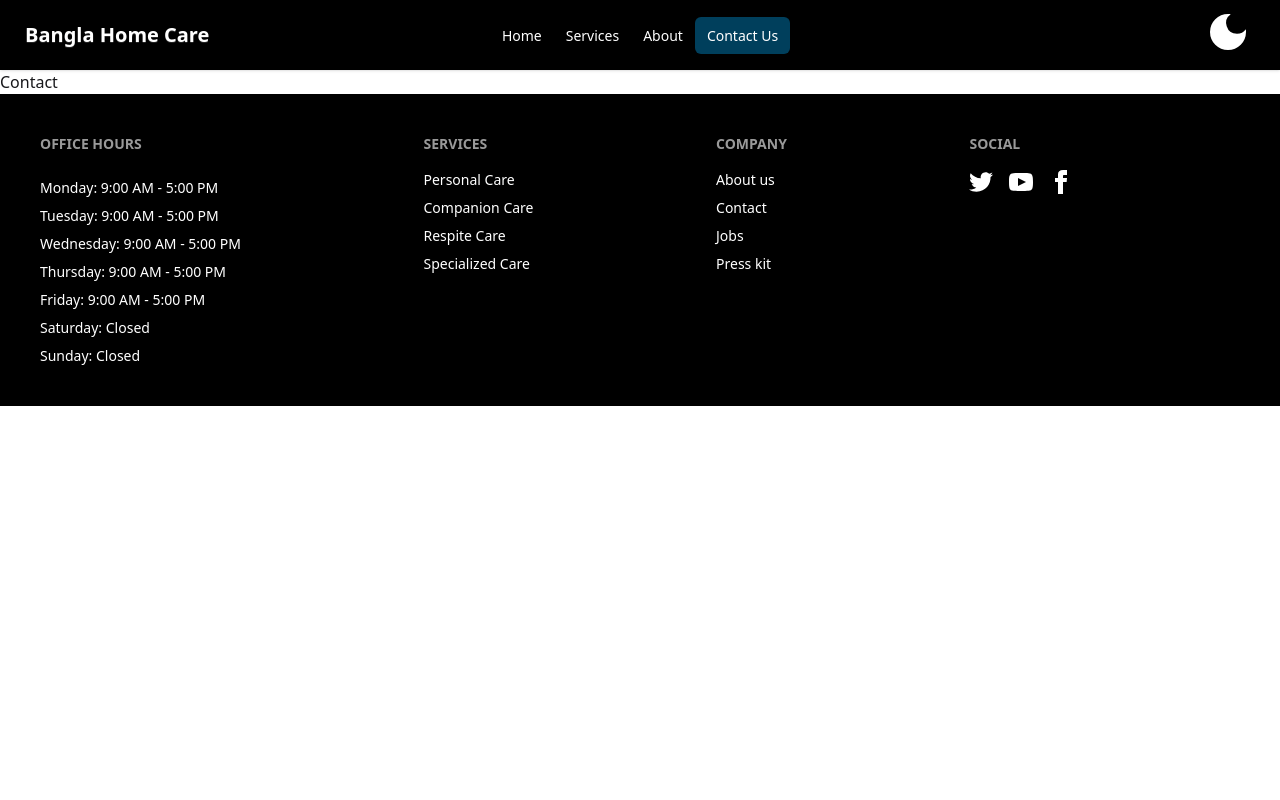
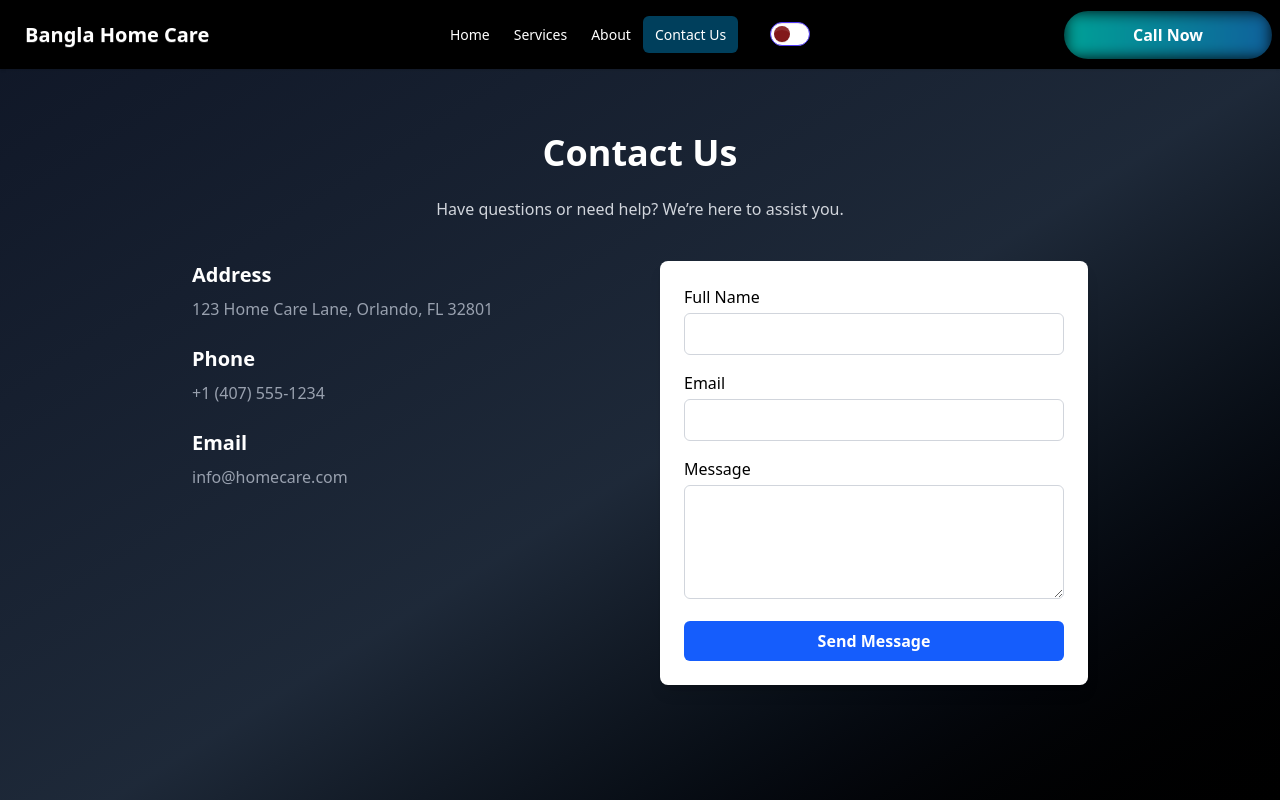
Before and after one commit to foysal90/bhc, a React (Vite) app in the folder bangla-home-care/: page /contact in a window 1280 px wide. Shown: the top 800 px of the page. Built offline with nearby package versions, Linux system fonts and the light colour scheme.

Commit message:
animation added

```diff
--- a/bangla-home-care/package.json
+++ b/bangla-home-care/package.json
@@ -17,6 +17,7 @@
     "react-icons": "^5.5.0",
     "react-responsive-carousel": "^3.2.23",
     "react-router-dom": "^7.7.1",
+    "react-simple-typewriter": "^5.0.1",
     "tailwindcss": "^4.1.11"
   },
   "devDependencies": {
--- a/bangla-home-care/src/components/About/About.jsx
+++ b/bangla-home-care/src/components/About/About.jsx
@@ -1,7 +1,7 @@
 import React, { useState } from "react";
 import { FaHeart, FaUserFriends, FaHandsHelping } from "react-icons/fa";
 import ConsultationModal from "../ConsultationModal/ConsultationModal";
-
+import { Typewriter } from "react-simple-typewriter";
 const About = () => {
   const [showModal, setShowModal] = useState(false);
 
@@ -9,14 +9,33 @@ const About = () => {
     <div className="bg-gray-50 py-12 px-4 sm:px-6 lg:px-20">
       {/* Hero Section */}
       <div className="max-w-5xl mx-auto text-center">
-        <h1 className="text-4xl font-bold text-gray-800 mb-4">
-          About Aisha Home Care
+        <h1 className="text-4xl font-bold text-blue-200 mb-4">
+          About Bangla Home Care
         </h1>
-        <p className="text-gray-600 text-lg">
-          At Aisha Home Care, we are committed to improving lives by providing
+        <p className="text-3xl text-black mb-4 leading-relaxed">
+          At Bangla Home Care, we are committed to{" "}
+          <Typewriter
+            words={[
+              "Improving lives by providing Compassionate care",
+              "Delivering personalized in-home support",
+              "Empowering families with reliable assistance",
+              "High-quality in-home care services",
+              "Your family is our family",
+            ]}
+            loop={5}
+            cursor
+            cursorStyle="_"
+            typeSpeed={100}
+            deleteSpeed={50}
+            delaySpeed={1000}
+          />
+        </p>
+
+        {/* <p className="text-gray-600 text-lg">
+          At Bangla Home Care, we are committed to improving lives by providing
           compassionate, high-quality in-home care services. Your family is our
           family.
-        </p>
+        </p> */}
       </div>
 
       {/* Mission & Values */}
--- a/bangla-home-care/src/components/Banner/Banner.jsx
+++ b/bangla-home-care/src/components/Banner/Banner.jsx
@@ -13,7 +13,7 @@ import { Link } from "react-router-dom";
 
 const Banner = () => {
   return (
-    <div className="bg-gray-900 text-white px-6 py-10">
+    <div className="bg-gradient-to-t from-black via-zinc-800 to-neutral-900 text-white px-6 py-10">
       <div className="max-w-7xl mx-auto grid grid-cols-1 md:grid-cols-2 gap-10 items-center">
         {/* Left side text */}
         <div className="space-y-6">
@@ -30,10 +30,19 @@ const Banner = () => {
             <button className="bg-orange-500 hover:bg-orange-600 transition text-white px-5 py-2 rounded-full">
               Request Consultation
             </button>
-            <button className="border border-white hover:bg-white hover:text-black transition px-5 py-2 rounded-full">
-              <p>
-                 <Link to="tel:+4074764044">Call Now</Link>{" "}
-              </p>
+            <button className="relative inline-block px-6 py-3 rounded-full overflow-hidden group transition-all duration-300 transform hover:scale-105 animate-pulse hover:shadow-xl">
+              <span className="absolute inset-0 bg-gradient-to-r from-purple-600 via-pink-500 to-red-500 group-hover:from-pink-600 group-hover:to-yellow-500 transition-all duration-500 ease-in-out blur-sm opacity-70"></span>
+              <span
+                className="relative text-white font-semibold z-10
+               "
+              >
+                <Link
+                  className="overflow-hidden group transition-all duration-300 transform hover:scale-105 hover:shadow-xl animate-pulse"
+                  to="tel:+4074764044"
+                >
+                  Call Now
+                </Link>
+              </span>
             </button>
           </div>
         </div>
--- a/bangla-home-care/src/components/Contact/Contact.jsx
+++ b/bangla-home-care/src/components/Contact/Contact.jsx
@@ -1,9 +1,83 @@
-import React from 'react'
+import React from "react";
 
-const Contact = () => {
+const ContactUs = () => {
   return (
-    <div>Contact</div>
-  )
-}
+    <div className="min-h-screen bg-gradient-to-br from-gray-900 via-gray-800 to-black text-white px-4 py-16 flex flex-col items-center">
+      <div className="max-w-4xl w-full">
+        <h2 className="text-4xl font-bold text-center mb-6">Contact Us</h2>
+        <p className="text-center text-gray-300 mb-10">
+          Have questions or need help? We’re here to assist you.
+        </p>
 
-export default Contact
+        <div className="grid md:grid-cols-2 gap-10">
+          {/* Contact Info */}
+          <div className="space-y-6">
+            <div>
+              <h3 className="text-xl font-semibold mb-2">Address</h3>
+              <p className="text-gray-400">
+                123 Home Care Lane, Orlando, FL 32801
+              </p>
+            </div>
+            <div>
+              <h3 className="text-xl font-semibold mb-2">Phone</h3>
+              <p className="text-gray-400">+1 (407) 555-1234</p>
+            </div>
+            <div>
+              <h3 className="text-xl font-semibold mb-2">Email</h3>
+              <p className="text-gray-400">info@homecare.com</p>
+            </div>
+          </div>
+
+          {/* Contact Form */}
+          <form
+            action="https://formsubmit.co/your@email.com"
+            method="POST"
+            className="bg-white text-black rounded-lg shadow-lg p-6 space-y-4"
+          >
+            <input type="hidden" name="_captcha" value="false" />
+            <input type="hidden" name="_next" value={window.location.href} />
+
+            <div>
+              <label className="block mb-1 font-medium">Full Name</label>
+              <input
+                type="text"
+                name="name"
+                required
+                className="w-full px-4 py-2 border border-gray-300 rounded-md outline-blue-500"
+              />
+            </div>
+
+            <div>
+              <label className="block mb-1 font-medium">Email</label>
+              <input
+                type="email"
+                name="email"
+                required
+                className="w-full px-4 py-2 border border-gray-300 rounded-md outline-blue-500"
+              />
+            </div>
+
+            <div>
+              <label className="block mb-1 font-medium">Message</label>
+              <textarea
+                name="message"
+                rows="4"
+                required
+                className="w-full px-4 py-2 border border-gray-300 rounded-md outline-blue-500"
+              ></textarea>
+            </div>
+
+            <button
+              type="submit"
+              className="w-full bg-blue-600 text-white font-semibold py-2 rounded-md hover:bg-blue-700 transition"
+            >
+              Send Message
+            </button>
+          </form>
+        </div>
+      </div>
+    </div>
+  );
+};
+
+export default ContactUs;
--- a/bangla-home-care/src/components/DayLight/Mode.jsx
+++ b/bangla-home-care/src/components/DayLight/Mode.jsx
@@ -2,19 +2,24 @@ import useDarkMode from "./DarkMode";
 import "../../../src/App.css";
 import { MdDarkMode } from "react-icons/md";
 import { CiDark } from "react-icons/ci";
+
 const Mode = () => {
   const [isDarkMode, setIsDarkMode] = useDarkMode();
 
   const toggleDarkMode = () => {
-    setIsDarkMode((prevMode) => !prevMode);
+    setIsDarkMode(!isDarkMode);
   };
+
   return (
     <div className={isDarkMode ? "dark-mode" : ""}>
-
       <button className="mx-5" onClick={toggleDarkMode}>
-        {isDarkMode ?  <CiDark />: <MdDarkMode />}
+        <input
+          type="checkbox"
+          checked={isDarkMode}
+          readOnly
+          className="toggle text-red-900 border-indigo-600 bg-white checked:border-orange-500 checked:bg-black"
+        />
       </button>
-      {/* Rest of your component */}
     </div>
   );
 };
--- a/bangla-home-care/src/components/Navbar/Navbar.jsx
+++ b/bangla-home-care/src/components/Navbar/Navbar.jsx
@@ -1,5 +1,5 @@
 import React from "react";
-import { NavLink } from "react-router-dom";
+import { Link, NavLink } from "react-router-dom";
 import Mode from "../DayLight/Mode";
 
 const navLinkClass =
@@ -63,6 +63,11 @@ const Navbar = () => {
           Contact Us
         </NavLink>
       </li>
+      <li>
+        <a >
+          <Mode />
+        </a>
+      </li>
     </>
   );
 
@@ -93,7 +98,7 @@ const Navbar = () => {
             {navItems}
           </ul>
         </div>
-        <a className="btn btn-ghost navbar-center ml-24 lg:ml-0  text-xl">
+        <a className="btn btn-ghost navbar-center ml-12 lg:ml-0  text-xl">
           Bangla Home Care
         </a>
       </div>
@@ -101,10 +106,17 @@ const Navbar = () => {
       <div className="navbar-center hidden lg:flex">
         <ul className="menu menu-horizontal px-1">{navItems}</ul>
       </div>
+
       <div className="navbar-end">
-        <a className="text-5xl">
-          <Mode />
-        </a>
+        <button className="relative inline-block px-6 py-3 rounded-full w-52 overflow-hidden group">
+          {/* Animated glowing background layer */}
+          <span className="absolute inset-0 animate-gradient-x bg-[linear-gradient(270deg,#ff00cc,#3333ff,#00ffee)] bg-[length:400%_400%] blur-sm opacity-70 transition-all duration-1000 group-hover:scale-110 animate-pulse"></span>
+
+          {/* Text layer */}
+          <span className="relative z-10 text-white font-semibold">
+            <Link to="tel:+4074764044">Call Now</Link>
+          </span>
+        </button>
       </div>
     </div>
   );
```
Also changed, not shown: 1 other file (tests, documents, lock files or other folders).
